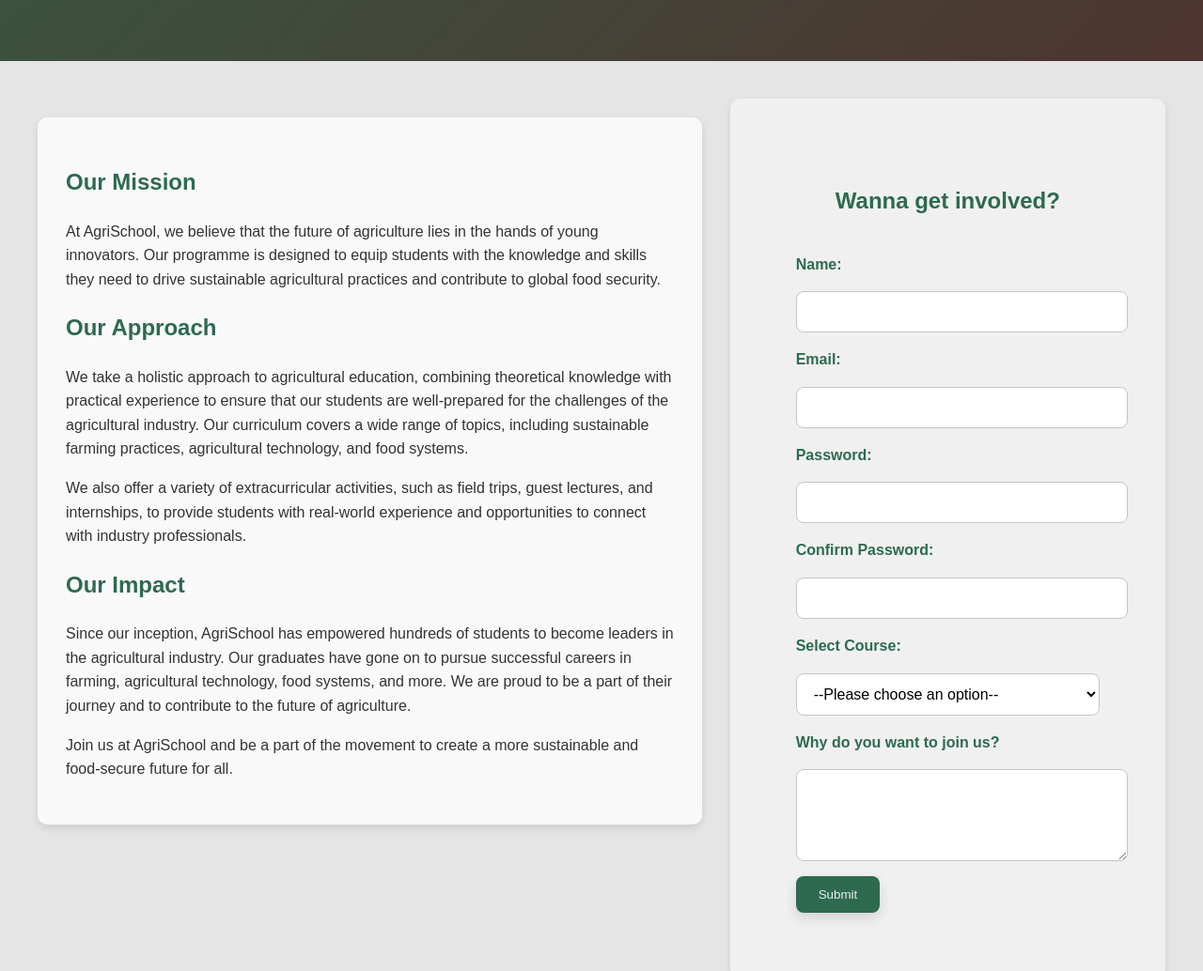
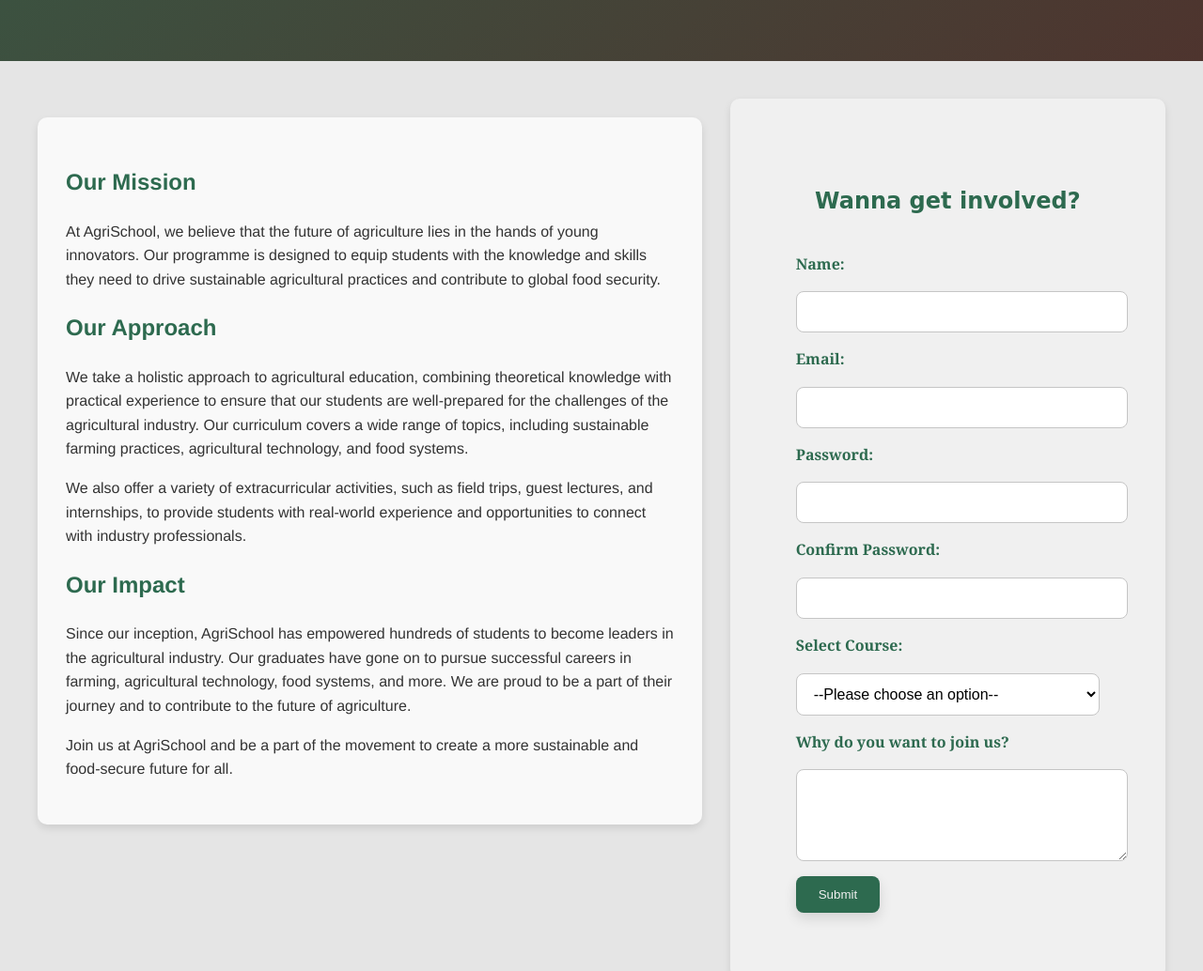
Before and after one commit to kavutsss/Direct-to-school-Agri-, a plain HTML site: page about.html in a window 1280 px wide. Shown: the part 1180-2214 px from the top of the page at 94% size. Drawn offline with Linux system fonts and the light colour scheme.

Commit message:
Addition of font-families in the syle.css file

```diff
--- a/style.css
+++ b/style.css
@@ -5,9 +5,9 @@
     margin: 0;
     padding: 0;
     background-color: #e5e5e5;
-    font-family: 'My custom font', Arial, sans-serif;
     line-height: 1.6;
     color: #333;
+    font-family: Georgia, 'Times New Roman', Times, serif;
 }
 
 /* Navigation bar - green background, sticks to top when scrolling */
@@ -61,12 +61,14 @@
     flex-direction: column;
     justify-content: center;
     align-items: center;
+    font-family: sans-serif;
 }
 
 /* Main heading in hero - very big */
 header.hero h1 {
     font-size: 3em;
     margin-bottom: 20px;
+    font-family: sans-serif;
 }
 
 /* Paragraph in hero - medium size */
@@ -125,6 +127,7 @@
     color: #2d6a4f;
     margin-bottom: 20px;
     align-self: center;
+    font-family: cursive;
 }
 
 .about-page-grid {
@@ -311,6 +314,7 @@
     margin: 20px 0;
     padding: 30px;
     box-shadow: 0 4px 8px rgba(0,0,0,0.1);
+    font-family:'Franklin Gothic Medium', 'Arial Narrow', Arial, sans-serif;
 }
 
 /* Headings in sections - green color */
```
